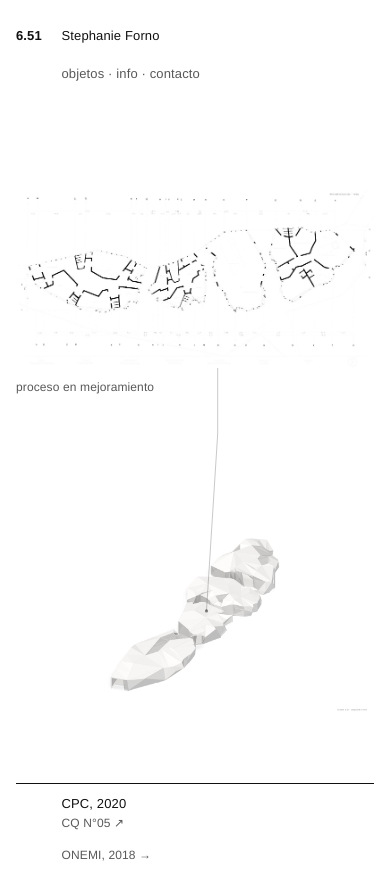
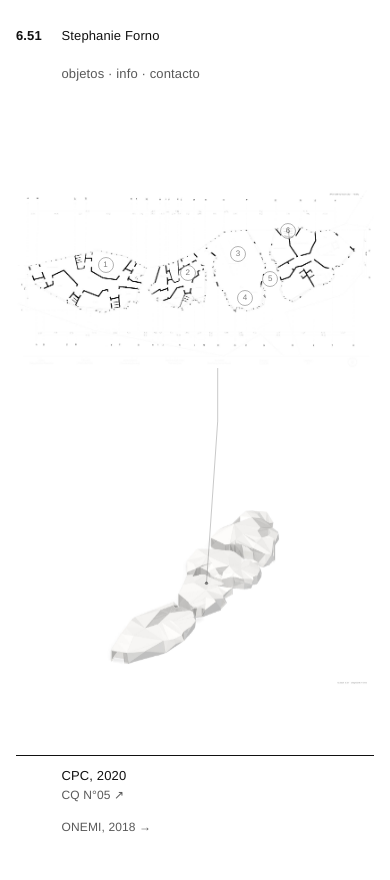
Before and after one commit to stephaniefornorosas-jpg/stephaniefornorosas-jpg.github.io, a plain HTML site: page coihuin.html in a window 390 px wide. After the commit the page ends 852 px from the top, so only its background shows below. Drawn offline with Linux system fonts and the light colour scheme.

Commit message:
CPC: etiquetas de ideas por recinto, siempre visibles; sale «proceso en mejoramiento»
Co-Authored-By: Claude Opus 5.5 <noreply@anthropic.com>
Claude-Session: https://claude.ai/code/session_01CasGacBxaQExTi6z4AMjdD

```diff
--- a/coihuin.html
+++ b/coihuin.html
@@ -64,7 +64,7 @@
   .nota{position:absolute; width:16px; height:16px; margin:-8px 0 0 -8px; border:1px solid #9a9a9a; border-radius:50%;
         background:#fff; font:8px/14px "Helvetica Neue", Helvetica, Arial, sans-serif; text-align:center; color:#555;
         cursor:pointer; opacity:0; pointer-events:none; transition:opacity .5s}
-  .planta.notas .nota{opacity:1; pointer-events:auto}
+  .nota{opacity:.75; pointer-events:auto} .nota:hover{opacity:1}
   .nota span{position:absolute; left:22px; top:-4px; width:190px; padding:6px 8px; background:#fff; border:1px solid #e2e2e2;
              text-align:left; font-size:10px; line-height:1.45; color:#6b6b6b; display:none; z-index:2}
   .nota span b{display:block; font-weight:normal; color:#222}
@@ -92,8 +92,7 @@
 </header>
 
   <figure class="planta burbuja" id="planta" data-base="burbuja/p0.jpg" data-nitida="burbuja/p1.jpg" data-ratio="0.4984"
-          role="img" aria-label="Planta del CPC, 2020"><canvas></canvas><i class="nota" style="left:25.0%;top:42.0%">1<span><b>Cubierta en pocos planos</b>Menos limahoyas, alero profundo y lucarnas en cumbrera para 1.565 mm de lluvia.</span></i><i class="nota" style="left:48.0%;top:47.0%">2<span><b>Aislación con espesor real</b>Reemplazar 20 mm de poliestireno por aislación continua, sin puentes térmicos ni condensación.</span></i><i class="nota der" style="left:62.0%;top:36.0%">3<span><b>Piso referido a marea</b>Cota de piso sobre pleamar y revancha; pilotes en vez de zapatas en fango.</span></i><i class="nota der" style="left:64.0%;top:61.0%">4<span><b>Lavado separado del secado</b>Lavado con pendiente, sumidero y decantador; piso continuo antideslizante en vez de cerámico.</span></i><i class="nota der" style="left:71.0%;top:50.0%">5<span><b>Paso cerrado bajo techo</b>Unir secado y elaboración bajo techo cerrado: el producto seco no vuelve a mojarse.</span></i><i class="nota der" style="left:76.0%;top:23.0%">6<span><b>Baños fuera de elaboración</b>Baños con acceso por filtro sanitario, sin puerta a la sala (RSA 32).</span></i></figure>
-  <p class="mejora"><button type="button" aria-pressed="false" id="mejora">proceso en mejoramiento</button></p>
+          role="img" aria-label="Planta del CPC, 2020"><canvas></canvas><i class="nota" style="left:25.0%;top:42.0%">1<span><b>Auditorio</b>Cubierta en pocos planos, alero profundo y luz cenital en la cumbrera.</span></i><i class="nota" style="left:48.0%;top:47.0%">2<span><b>Cambio de materialidad</b>Envolvente con aislación continua y revestimientos que resistan el clima marino.</span></i><i class="nota der" style="left:62.0%;top:36.0%">3<span><b>Secado</b>Piso sobre la pleamar, apoyado en pilotes.</span></i><i class="nota der" style="left:64.0%;top:61.0%">4<span><b>Lavado</b>Pendiente y sumidero propios, separado del secado.</span></i><i class="nota der" style="left:71.0%;top:50.0%">5<span><b>Paso</b>Secado y elaboración unidos bajo techo.</span></i><i class="nota der" style="left:76.0%;top:23.0%">6<span><b>Elaboración</b>Baños con acceso por filtro sanitario.</span></i></figure>
   <div class="giro" aria-hidden="true"></div>
   <figure class="maqueta burbuja" id="maqueta" data-modo="encender" data-base="burbuja/m0.jpg" data-nitida="burbuja/m1.jpg" data-ratio="0.5625"
           role="img" aria-label="Maqueta del CPC, vista axonométrica"><canvas></canvas></figure>
@@ -211,10 +210,8 @@ document.querySelectorAll('a.mail').forEach(a=>{
 });
 </script>
 <script>
-// notas de mejora: el rótulo las enciende; cada marca abre su propuesta sin abrir el visor
-const pl=document.getElementById('planta'), bm=document.getElementById('mejora');
-bm.addEventListener('click',()=>{ const on=pl.classList.toggle('notas'); bm.setAttribute('aria-pressed',on); });
-if(false){ pl.classList.add('notas'); bm.setAttribute('aria-pressed',true); pl.querySelectorAll('.nota')[2].classList.add('abierta'); }
+// etiquetas de ideas: siempre visibles y discretas; cada una abre su idea sin abrir el visor
+const pl=document.getElementById('planta');
 pl.querySelectorAll('.nota').forEach(n=>n.addEventListener('click',e=>{ e.stopPropagation();
   pl.querySelectorAll('.nota.abierta').forEach(o=>{ if(o!==n) o.classList.remove('abierta'); }); n.classList.toggle('abierta'); }));
 </script>
```
